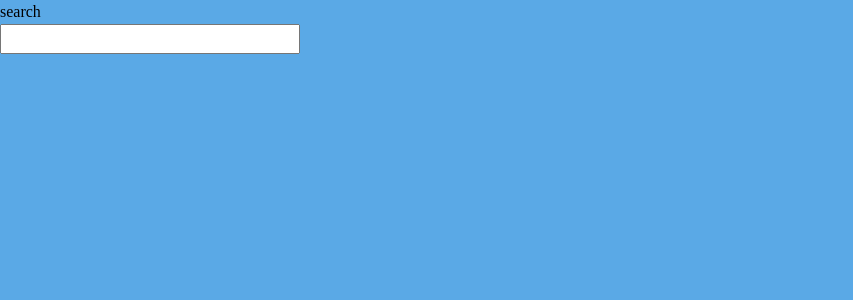
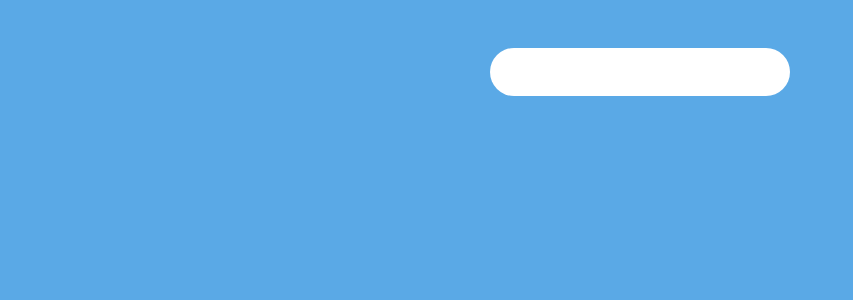
Before and after one commit to EthanSNJ/weather-website, a Vue app: page / in a window 1280 px wide. Shown: the top 300 px of the page, without its empty margins (0-853 px from the left). Built offline with nearby package versions, Linux system fonts and the light colour scheme.

Commit message:
[ADD] city search + weather forecast

```diff
--- a/src/App.vue
+++ b/src/App.vue
@@ -1,20 +1,17 @@
-<script setup lang="ts">
-</script>
+<script setup lang="ts"></script>
 
 <template>
   <!-- <nav>
     <router-link to="/">Home</router-link> | <router-link to="/hello">Hello</router-link>
   </nav> -->
-  <main>
   <router-view />
-  </main>
 </template>
 
 <style>
 #app {
   -webkit-font-smoothing: antialiased;
   -moz-osx-font-smoothing: grayscale;
-    background-color: #5AA9E6;
+  background-color: #5aa9e6;
   height: 100%;
 }
 </style>
--- a/src/pages/search/index.vue
+++ b/src/pages/search/index.vue
@@ -1,22 +1,87 @@
 <script setup lang="ts">
 import { ref, watch } from "vue";
+import axios from "axios";
+
 let input = ref("");
+let suggestion = ref({
+  label: "",
+  city: "",
+});
+let accessKey = "2a8028041272f07616da2069c2c718ff";
+
 watch(input, (value) => {
   if (value.length >= 3) {
     console.log("searching for", value);
+    axios
+      .get(
+        `http://api.positionstack.com/v1/forward?access_key=${accessKey}&query=${input.value}`
+      )
+      .then((response) => {
+        console.log(response.data);
+        suggestion.value.label = response.data.data[0].label;
+        suggestion.value.city = response.data.data[0].name;
+      })
+      .catch((error) => {
+        console.log(error);
+      });
+    console.log("suggestion", suggestion);
   }
 });
+
+const searchCity = (city: string) => {
+  const options = {
+    method: "GET",
+    url: "https://weatherapi-com.p.rapidapi.com/forecast.json",
+    params: {
+      q: city,
+      days: "3",
+    },
+    headers: {
+      "X-RapidAPI-Key": "a0daaa8e2fmshf2ecd3b4e93642ap1ec345jsnf9b442d51344",
+      "X-RapidAPI-Host": "weatherapi-com.p.rapidapi.com",
+    },
+  };
+
+  axios
+    .request(options)
+    .then(function (response) {
+      console.log(response.data);
+    })
+    .catch(function (error) {
+      console.error(error);
+    });
+};
 </script>
 
 <template>
-  <div>search</div>
-  <div id="input-container">
-    <input id="city-input" type="text" v-model="input" @input="input = $event.target.value" />
-    <span id="proposition" v-if="input.length >= 3">proposition</span>
+  <div id="wrapper">
+    <div id="input-container">
+      <input
+        id="city-input"
+        type="text"
+        v-model="input"
+        @input="input = ($event.target as HTMLInputElement)?.value"
+      />
+      <span
+        id="suggestion"
+        v-if="input.length >= 3"
+        @click="searchCity(suggestion.city)"
+        >{{ suggestion.label }}</span
+      >
+    </div>
   </div>
 </template>
 
 <style scoped>
+#wrapper {
+  width: 100%;
+  height: 100%;
+  padding: 3rem;
+  display: flex;
+  flex-direction: column;
+  align-items: center;
+}
+
 #input-container {
   position: relative;
   display: flex;
@@ -27,9 +92,13 @@ watch(input, (value) => {
 #city-input {
   width: 100%;
   outline: none;
+  height: 3rem;
+  border-radius: 3rem;
+  border: none;
+  padding: 0 1rem;
 }
 
-#proposition {
+#suggestion {
   position: absolute;
   top: 100%;
   left: 0;
```
Lines whose indentation alone changed are shown as unchanged.
